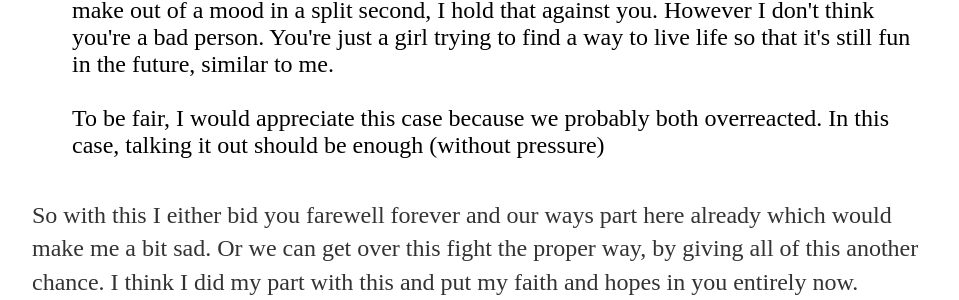
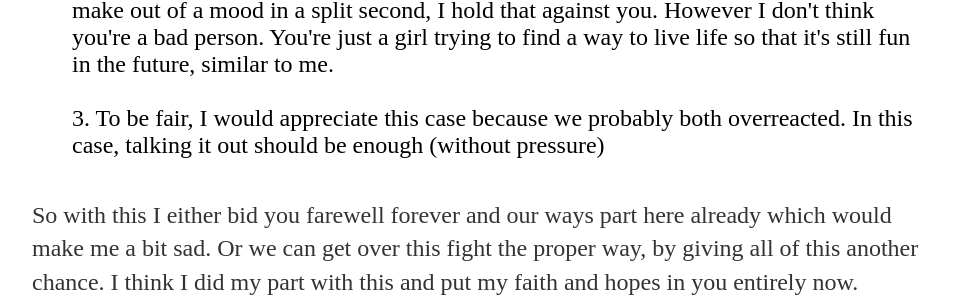
Before and after one commit to curtisy1/curtisy1.github.io, a Jekyll site: the page built from nia/index.html, in a window 1280 px wide. Shown: the part 1272-1572 px from the top of the page, without its empty margins (160-1119 px from the left). Built offline with Jekyll 4.4.1, drawn with Linux system fonts in a browser that asks for light colours.

Commit message:
Forgot sth

```diff
--- a/nia/index.html
+++ b/nia/index.html
@@ -18,7 +18,7 @@ title: Apologetic shenanigans
 		<ul>
 			<li>1. I can't do anything about that. It happened and I apologized for it, nothing more I could actually do than what I’m doing right now or walking across the Alps to apologize in person (which I won't do). So if this is the only reason, as I said the decision is all yours. Get back to me where ever you want if you're ready. I’ll just wait for all eternity with an uneasy mind.</li><br>
 			<li>2. Seriously, your move was pretty ugly so I would like you to apologize to me and properly explain what you are/were on about. Quitting a friendship is not a decision you make out of a mood in a split second, I hold that against you. However I don't think you're a bad person. You're just a girl trying to find a way to live life so that it's still fun in the future, similar to me.</li><br>
-			<li>To be fair, I would appreciate this case because we probably both overreacted. In this case, talking it out should be enough (without pressure)</li>
+			<li>3. To be fair, I would appreciate this case because we probably both overreacted. In this case, talking it out should be enough (without pressure)</li>
 		</ul>
 	</p>
 	<p>So with this I either bid you farewell forever and our ways part here already which would make me a bit sad. Or we can get over this fight the proper way, by giving all of this another chance. I think I did my part with this and put my faith and hopes in you entirely now.<br />Yes, I don't know your name, nor do I know how you look. I actually don't know anything about you but we still got along wonderfully most of the time so I think it's in both of our interest not to part ways now. I would even propose to you under the above conditions if it weren't for the way this turned out and if I actually wanted to be more than friends (but I’m still a pirate), just because you're a fun, reasonable person to be with that makes my day a little brighter in the evening.</p>
```
